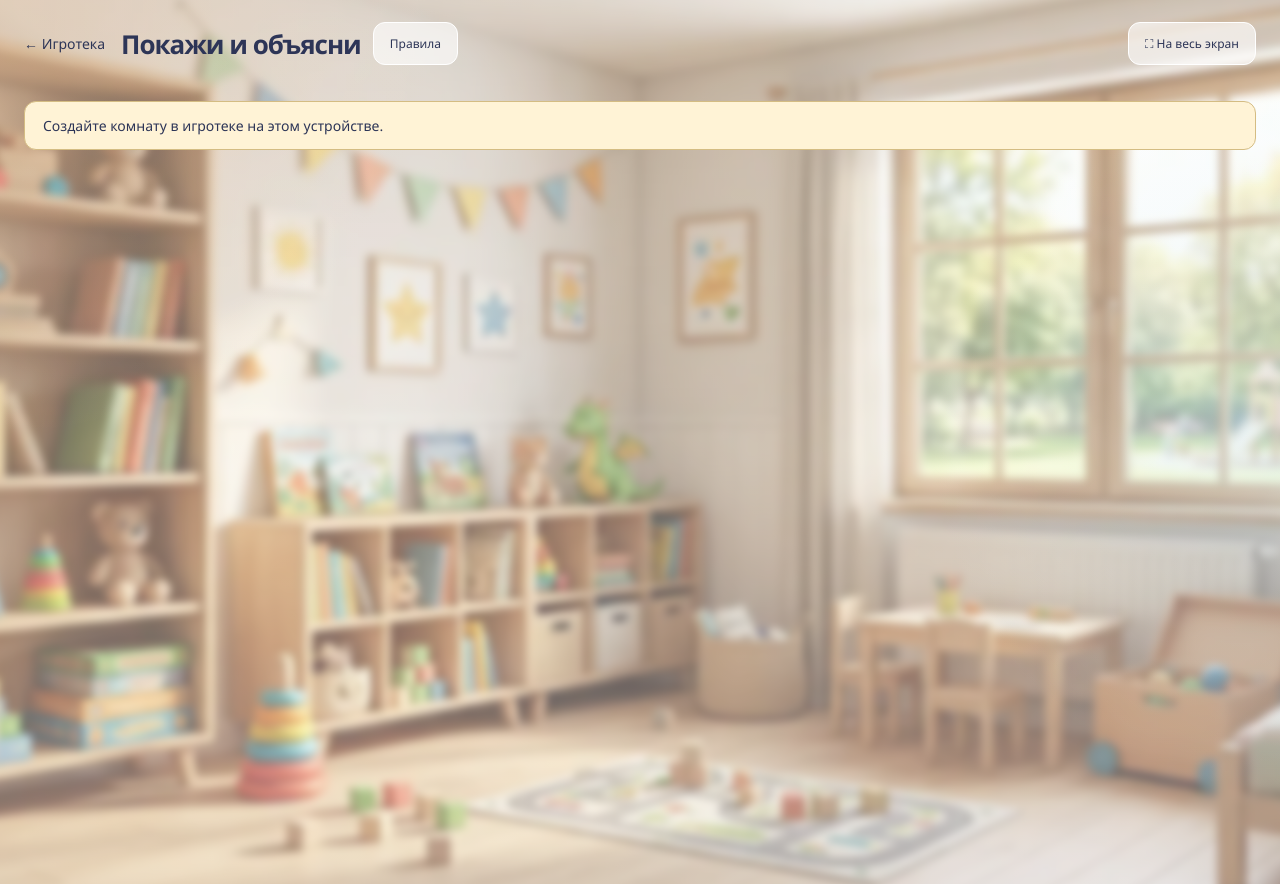
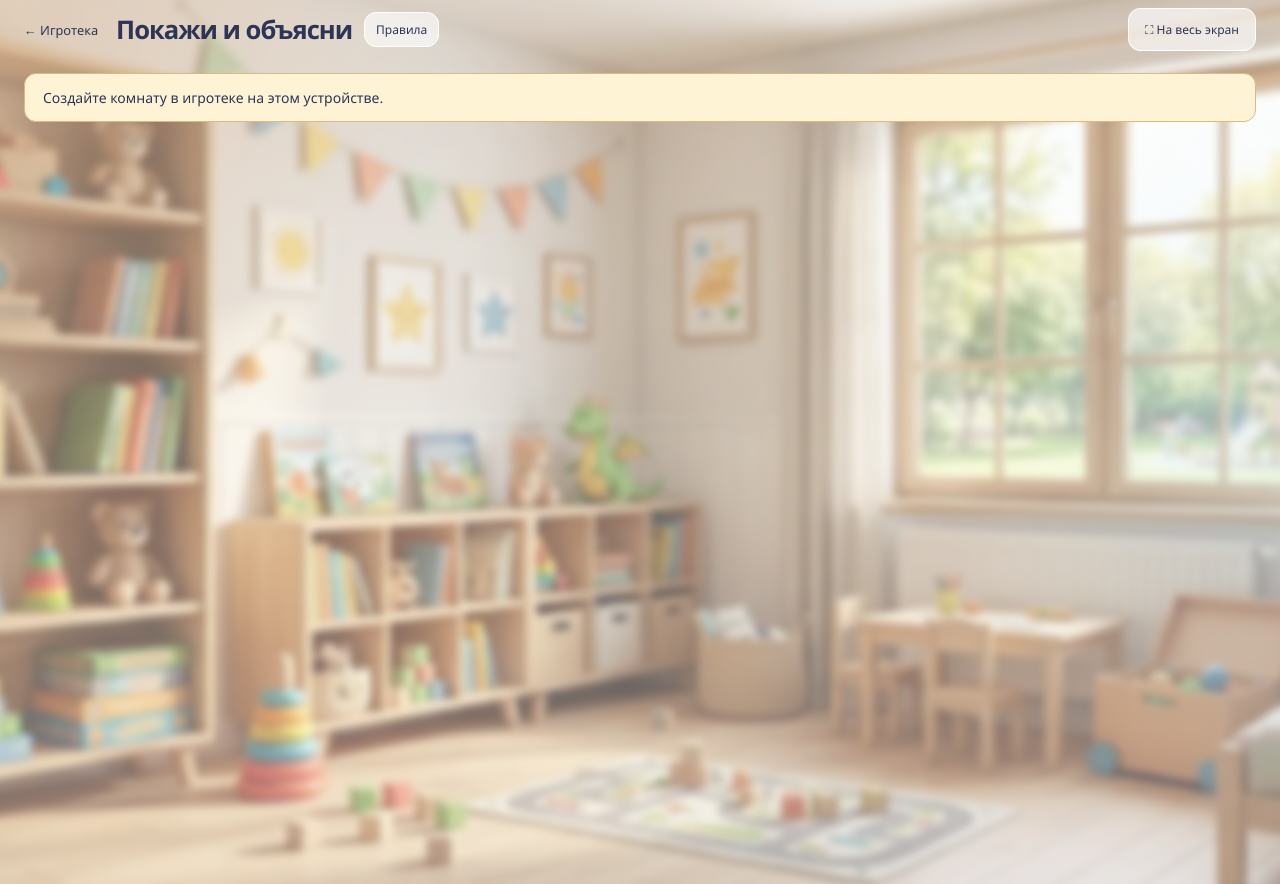
Before and after one commit to IvanDurnev/call_me_ai, a Flask app: page /games/activity/1 in a window 1280 px wide. Run offline with Flask 3, Linux system fonts and the light colour scheme; parts of the project's set-up code (start-up, migrations or seed data) failed here and were passed over.

Commit message:
Keep activity title and rules in one row

```diff
--- a/static/activity.css
+++ b/static/activity.css
@@ -1,6 +1,13 @@
 .activity-shell { position: relative; z-index: 1; width: min(1560px,calc(100% - 48px)); margin: auto; padding-bottom: 24px; }
 .activity-shell > .durak-header h1 { font-size: 26px; }.activity-header-actions { display: flex; flex-wrap: wrap; gap: 8px; }.activity-header-actions button { font-size: 12px; }
 .activity-title-group { display: flex; align-items: center; gap: 12px; margin-right: auto; }.activity-title-group button { flex: none; font-size: 12px; }
+/* Keep the navigation, title and rules compact on one top row. */
+.activity-shell > .durak-header { flex-wrap: nowrap; justify-content: flex-start; gap: clamp(8px,1.5vw,18px); padding-block: 8px; }
+.activity-shell > .durak-header > a { flex: none; white-space: nowrap; font-size: clamp(11px,1vw,14px); }
+.activity-title-group { min-width: 0; gap: clamp(6px,1vw,12px); margin-right: 0; }
+.activity-shell > .durak-header h1 { min-width: 0; white-space: nowrap; font-size: clamp(15px,2vw,26px); }
+.activity-title-group button { padding: 8px 11px; white-space: nowrap; font-size: clamp(10px,.95vw,12px); }
+.activity-shell > .durak-header .activity-header-actions { flex: none; margin-left: auto; }
 .activity-layout { display: grid; grid-template-columns: minmax(0,1fr) 340px; gap: 20px; align-items: start; }.activity-main { min-width: 0; padding: 22px; }.activity-sidebar { display: grid; gap: 16px; min-width: 0; }.activity-sidebar .durak-panel { padding: 22px; }.activity-turn h2 { font-size: 27px; overflow-wrap: anywhere; }.activity-turn > p { font-size: 14px; line-height: 1.6; color: #626b80; }
 .activity-method { display: flex; align-items: center; gap: 8px; padding: 12px; background: #f2eee5; border-radius: 12px; font-weight: 700; font-size: 15px; margin: 14px 0; }.activity-timer { font-size: 66px; line-height: 1.1; font-weight: 750; letter-spacing: -.04em; font-variant-numeric: tabular-nums; color: #92713e; margin: 20px 0; }
 .activity-controls { display: grid; gap: 10px; margin-top: 18px; }.activity-controls button { width: 100%; }.activity-controls p { font-size: 13px; line-height: 1.6; color: #637087; }.activity-controls select,.activity-controls input { width: 100%; min-width: 0; padding: 12px; margin-top: 8px; border: 1px solid #bfc6d3; border-radius: 10px; font: inherit; color: var(--text); background: white; }.activity-controls label { font-size: 13px; margin-top: 6px; }
@@ -11,7 +18,7 @@
 #setup-form { display: grid; gap: 16px; }#setup-form label { display: grid; gap: 7px; color: #59657b; font-size: 13px; }#setup-form select,#setup-form input,#setup-form textarea { min-width: 0; width: 100%; font: inherit; font-size: 15px; padding: 12px; border: 1px solid #c3c9d3; border-radius: 10px; background: white; color: var(--text); }.activity-setup-row { display: grid; grid-template-columns: 1fr 1fr; gap: 16px; }.activity-team-config { display: grid; grid-template-columns: 1fr 1fr; gap: 12px; padding: 16px; border: 1px solid #dedfe5; border-radius: 14px; }.activity-assignment { display: grid; grid-template-columns: 1fr 1fr; gap: 12px; }.activity-setup-note { font-size: 13px; color: #6a7287; line-height: 1.6; }
 .activity-sketch-heading { display: flex; align-items: baseline; justify-content: space-between; gap: 12px; margin: 18px 0 12px; }.activity-sketch-heading h2 { margin: 0; font-size: 21px; }.activity-sketch-heading span { font-size: 11px; color: #6a7287; }.activity-sketch-tools { display: flex; flex-wrap: wrap; align-items: center; gap: 8px; margin: 16px 0; }.activity-sketch-tools button { font-size: 12px; padding: 10px 12px; min-height: 40px; }.activity-sketch-tools button[aria-pressed=true] { background: var(--text); color: white; }.activity-sketch-tools label { font-size: 11px; }.activity-sketch-tools select { font: inherit; border-radius: 8px; border: 1px solid #bdc5d0; padding: 9px; background: white; }
 #sketch { display: block; width: 100%; height: auto; border: 1px solid #c2c8d1; border-radius: 12px; background: white; touch-action: none; }.activity-page.is-drawing #sketch { cursor: crosshair; }
-@media(max-width:900px) { .activity-layout { grid-template-columns: 1fr; gap: 16px; }.activity-shell { width: calc(100% - 28px); }.activity-header-actions { gap: 6px; }.activity-header-actions button { padding: 9px 11px; }.activity-header-actions #sound-button { font-size: 11px; }.activity-shell > .durak-header h1 { font-size: 23px; }.activity-sidebar { order: -1; }.activity-main,.activity-sidebar .durak-panel { padding: 18px; }.activity-setup-row,.activity-team-config,.activity-assignment { grid-template-columns: 1fr; }.activity-token { width: 17px; height: 17px; font-size: 9px; }.activity-sketch-heading { align-items: flex-start; flex-direction: column; gap: 6px; }.activity-timer { font-size: 58px; }.activity-roster { font-size: 12px; } }
+@media(max-width:900px) { .activity-layout { grid-template-columns: 1fr; gap: 16px; }.activity-shell { width: calc(100% - 28px); }.activity-header-actions { gap: 6px; }.activity-header-actions button { padding: 7px 9px; }.activity-title-group { gap: 6px; }.activity-shell > .durak-header h1 { font-size: clamp(14px,4vw,20px); }.activity-title-group button { padding: 7px 9px; font-size: 10px; }.activity-sidebar { order: -1; }.activity-main,.activity-sidebar .durak-panel { padding: 18px; }.activity-setup-row,.activity-team-config,.activity-assignment { grid-template-columns: 1fr; }.activity-token { width: 17px; height: 17px; font-size: 9px; }.activity-sketch-heading { align-items: flex-start; flex-direction: column; gap: 6px; }.activity-timer { font-size: 58px; }.activity-roster { font-size: 12px; } }
 @media(prefers-reduced-motion:reduce) { .activity-token { transition: none; } }
 
 /* Compact team-phone setup: one shared-screen view, one connection panel. */
--- a/templates/activity.html
+++ b/templates/activity.html
@@ -6,7 +6,7 @@
   <link rel="stylesheet" href="{{ url_for('static', filename='call.css') }}">
   <link rel="stylesheet" href="{{ url_for('static', filename='games.css', v='10') }}">
   <link rel="stylesheet" href="{{ url_for('static', filename='durak.css', v='3') }}">
-  <link rel="stylesheet" href="{{ url_for('static', filename='activity.css', v='11') }}">
+  <link rel="stylesheet" href="{{ url_for('static', filename='activity.css', v='12') }}">
   <script src="{{ url_for('static', filename='activity.js', v='10') }}" defer></script>
 </head>
 <body class="landing-page games-page durak-page activity-page" data-mode="{{ mode }}" data-code="{{ code }}">
```
